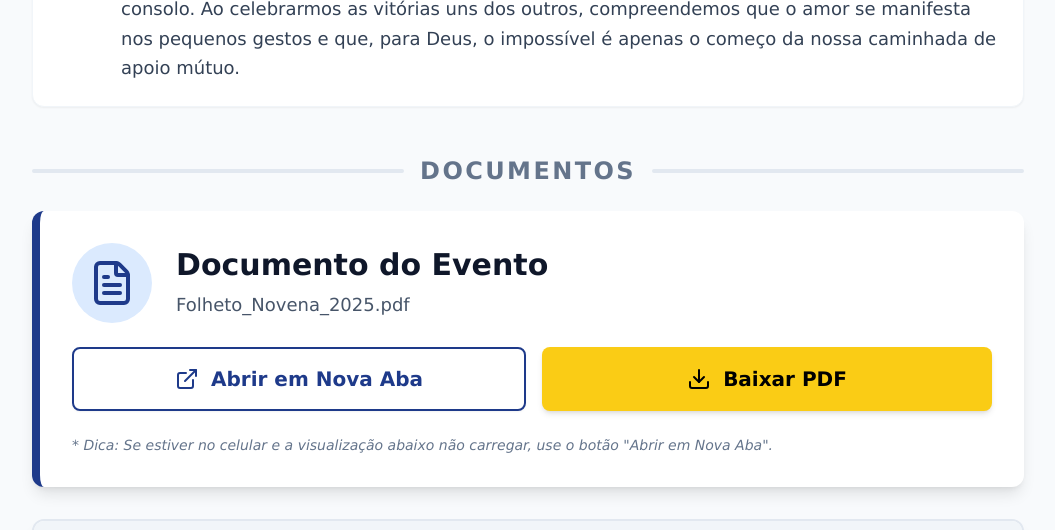
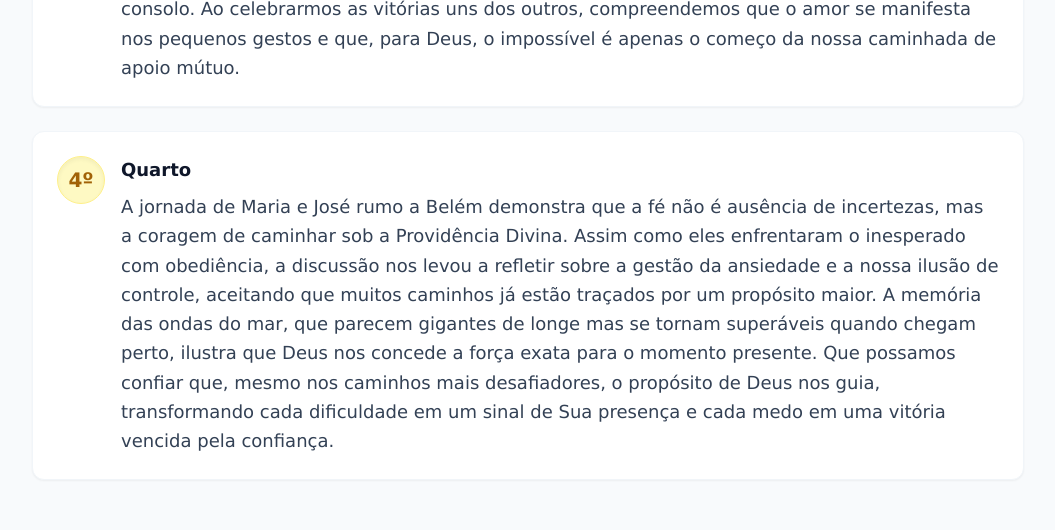
Before and after one commit to virginia-rabello/novena-de-natal, a React (Vite) app: page / in a window 1280 px wide. Shown: the part 1840-2370 px from the top of the page, without its empty margins (112-1167 px from the left). Built offline with nearby package versions, Linux system fonts and the light colour scheme.

Commit message:
feat: Adiciona conteúdo para o Dia 3 da Novena
Inclui a reflexão e os ensinamentos para o terceiro dia da Novena de Natal, focando na fé em meio às incertezas e na confiança na Providência Divina.

```diff
--- a/App.tsx
+++ b/App.tsx
@@ -49,6 +49,9 @@ const DEFAULT_NOTES: Record<number, string> = {
 
   // Day 2 (17/12)
   2: "A visita de Maria a Isabel nos ensina que a fé autêntica se traduz em movimento e serviço prático. Assim como Maria partiu para cuidar, vemos a beleza de Deus no cuidado dedicado de uma filha à sua mãe idosa, no apoio essencial de uma mãe que chega em um momento difícil, de duas irmãs se apoiando na caminhada da vida. Seja através de um abraço, de uma mensagem de bom dia ou da nossa Novena de Natal, somos chamados a ser presença de consolo. Ao celebrarmos as vitórias uns dos outros, compreendemos que o amor se manifesta nos pequenos gestos e que, para Deus, o impossível é apenas o começo da nossa caminhada de apoio mútuo.",
+
+  // Day 3 (18/12)
+  3: "A jornada de Maria e José rumo a Belém demonstra que a fé não é ausência de incertezas, mas a coragem de caminhar sob a Providência Divina. Assim como eles enfrentaram o inesperado com obediência, a discussão nos levou a refletir sobre a gestão da ansiedade e a nossa ilusão de controle, aceitando que muitos caminhos já estão traçados por um propósito maior. A memória das ondas do mar, que parecem gigantes de longe mas se tornam superáveis quando chegam perto, ilustra que Deus nos concede a força exata para o momento presente. Que possamos confiar que, mesmo nos caminhos mais desafiadores, o propósito de Deus nos guia, transformando cada dificuldade em um sinal de Sua presença e cada medo em uma vitória vencida pela confiança.",
 };
 
 // Helper to get notes from storage
```
